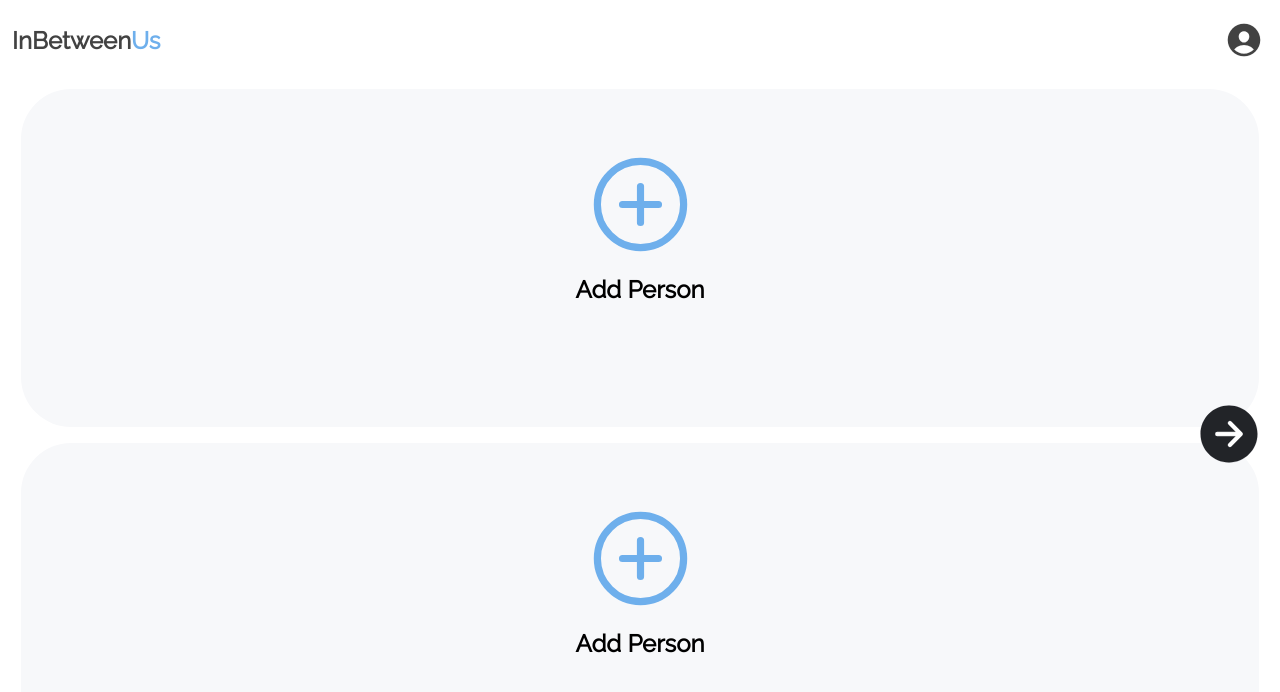
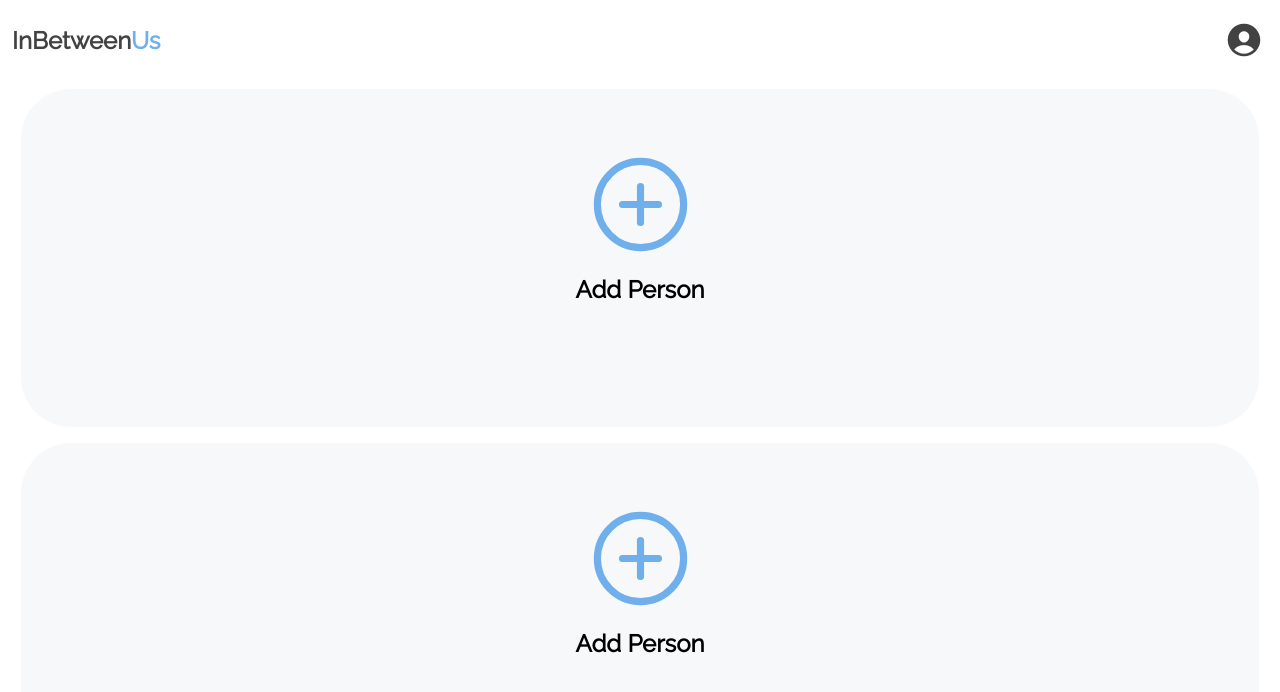
Before and after one commit to cbrigug/InBetweenUs, a React (Vite) app: page /home in a window 1280 px wide. Shown: the top 692 px of the page. Built offline with nearby package versions, Linux system fonts and the light colour scheme.

Commit message:
Fix next arrow ui/show-hidden

```diff
--- a/src/components/PulsingCircle.tsx
+++ b/src/components/PulsingCircle.tsx
@@ -31,7 +31,7 @@ const PulsingCircle: React.FC<PulsingCircleProps> = ({ navToResults }) => {
     return (
         <IonIcon
             icon={arrowForwardCircle}
-            color="dark"
+            color="primary"
             className={classes.icon}
             onClick={navToResults}
         ></IonIcon>
--- a/src/pages/Home.tsx
+++ b/src/pages/Home.tsx
@@ -69,7 +69,7 @@ const Home: React.FC = () => {
                             handlePersonChange(formData, true)
                         }
                     />
-                    {!!personA && !!personB && (
+                    {!!personA.name && !!personB.name && (
                         <PulsingCircle navToResults={handleSubmit} />
                     )}
                     <PersonCard
```
